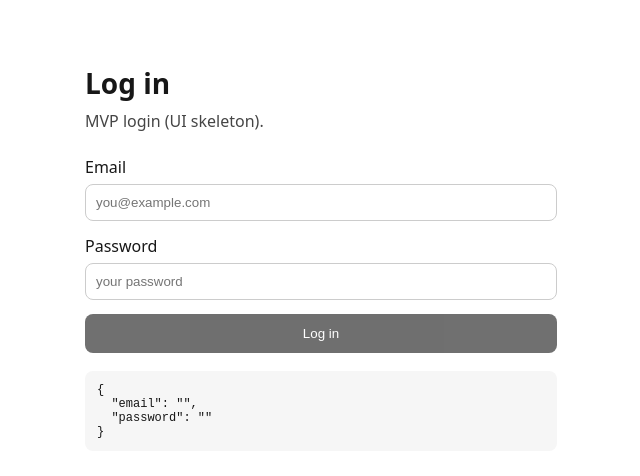
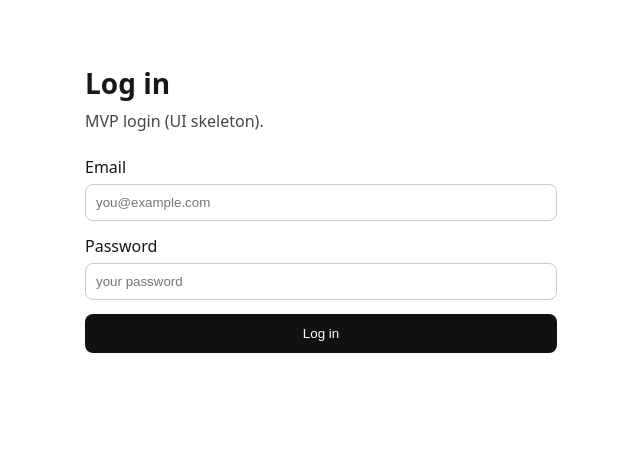
Before and after one commit to nemesis-prime-bugs/fleetfuel, a Next.js app in the folder apps/web/: page /login in a window 1280 px wide. Shown: the top 476 px of the page, without its empty margins (319-959 px from the left). Built offline with nearby package versions, Linux system fonts and the light colour scheme.

Commit message:
feat(auth): wire login UI to API

```diff
--- a/apps/web/src/app/login/page.tsx
+++ b/apps/web/src/app/login/page.tsx
@@ -5,13 +5,39 @@ import { useState } from "react";
 export default function LoginPage() {
   const [email, setEmail] = useState("");
   const [password, setPassword] = useState("");
+  const [error, setError] = useState<string | null>(null);
+  const [submitting, setSubmitting] = useState(false);
 
   return (
     <main style={{ maxWidth: 520, margin: "40px auto", padding: 24, fontFamily: "system-ui" }}>
       <h1 style={{ fontSize: 28, fontWeight: 800 }}>Log in</h1>
       <p style={{ marginTop: 8, opacity: 0.8 }}>MVP login (UI skeleton).</p>
 
-      <form style={{ marginTop: 24, display: "grid", gap: 14 }}>
+      <form
+        style={{ marginTop: 24, display: "grid", gap: 14 }}
+        onSubmit={async (e) => {
+          e.preventDefault();
+          setError(null);
+          setSubmitting(true);
+          try {
+            const res = await fetch("/api/auth/login", {
+              method: "POST",
+              headers: { "Content-Type": "application/json" },
+              body: JSON.stringify({ email, password }),
+            });
+            const data = (await res.json()) as { error?: string };
+            if (!res.ok) {
+              setError(data.error ?? "Login failed");
+              return;
+            }
+            window.location.href = "/app";
+          } catch {
+            setError("Network error");
+          } finally {
+            setSubmitting(false);
+          }
+        }}
+      >
         <label style={{ display: "grid", gap: 6 }}>
           <span>Email</span>
           <input
@@ -38,27 +64,28 @@ export default function LoginPage() {
           />
         </label>
 
+        {error ? (
+          <div style={{ background: "#ffe9e9", border: "1px solid #ffb3b3", padding: 10, borderRadius: 8 }}>
+            <b>Login failed:</b> {error}
+          </div>
+        ) : null}
+
         <button
           type="submit"
-          disabled
-          title="Backend not wired yet"
+          disabled={submitting}
           style={{
             padding: 12,
             borderRadius: 8,
             border: 0,
             background: "#111",
             color: "white",
-            opacity: 0.6,
-            cursor: "not-allowed",
+            opacity: submitting ? 0.7 : 1,
+            cursor: submitting ? "wait" : "pointer",
           }}
         >
-          Log in
+          {submitting ? "Logging in…" : "Log in"}
         </button>
       </form>
-
-      <pre style={{ marginTop: 18, background: "#f6f6f6", padding: 12, borderRadius: 8, fontSize: 12 }}>
-        {JSON.stringify({ email, password: password ? "***" : "" }, null, 2)}
-      </pre>
     </main>
   );
 }
```
